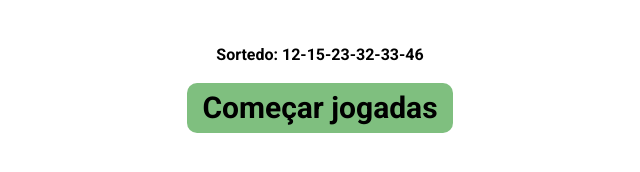
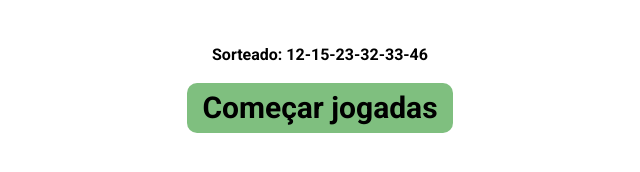
Before and after one commit to marcoshenriquemaia/loteria, a plain HTML site: page index.html in a window 1280 px wide. Shown: the part 522-694 px from the top of the page, 320-960 px from the left. Drawn offline with Linux system fonts and the light colour scheme.

Commit message:
fix: sortedo

```diff
--- a/index.html
+++ b/index.html
@@ -29,7 +29,7 @@
         <li class="number">0</li>
       </ul>
     </div>
-    <h2 class="correct-number">Sortedo: 12-15-23-32-33-46</h2>
+    <h2 class="correct-number">Sorteado: 12-15-23-32-33-46</h2>
     <button class='button-start'>Começar jogadas</button>
 
     <script src='index.js'></script>
```
